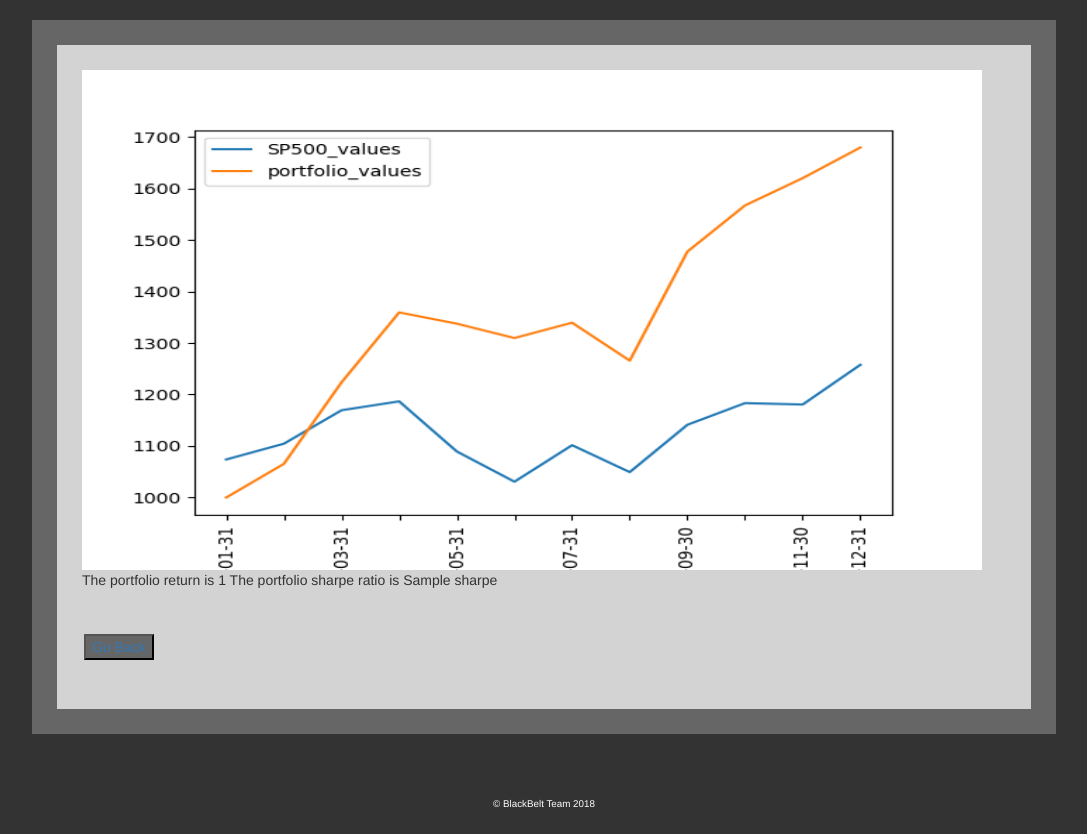
After one commit to hckerhx/EMSF_Web_Application-, a Flask app: page /result in a window 1280 px wide. The commit adds this page. Shown: the whole page, without its empty margins (96-1183 px from the left). Run offline with Flask 2, Linux system fonts and the light colour scheme; the visitor is signed in with stand-in values (Sample User, id 1); a database or web service that is not in the repository returns one stand-in record (values such as "Sample title"); some libraries are stand-ins or nearby versions.

Commit message:
main website update/integrated business logic/added result page/database system to be updated

```diff
--- a/EMSF_Web_Application/src/app.py
+++ b/EMSF_Web_Application/src/app.py
@@ -69,6 +69,18 @@ def register_user():
 
     return render_template("Pprofile.html", email=session['email'])
 
+@app.route('/result', methods=['POST', 'GET'])
+def user_result():
+    u_result = Database.find_one(collection='backtesting',
+                                      query={'user_email': session['email']})
+
+    p_return = u_result['stats']['total_return']
+    p_sharpe = u_result['stats']['sharpe']
+
+    #display profit and sharpe ratio on the website
+
+    return render_template("Rresult.html", p_return = p_return, p_sharpe = p_sharpe)#profit and sharpe ratio
+
 @app.route('/backtesting', methods=['POST', 'GET'])
 def user_portfolio():
     if request.method == 'POST':
@@ -76,7 +88,7 @@ def user_portfolio():
         new_asset['user_email'] = session['email']
         new_asset['weight'] = {}
 
-        for i in range(1,100):
+        for i in range(1,501):
             if request.form.get('asset' + str(i)) != None:
                 asset = request.form.get('asset' + str(i))
                 weight = float(request.form.get('weight' + str(i)))
@@ -105,11 +117,11 @@ def user_portfolio():
         with open("test/factor_data.json", "r") as factor_data_in:
             factor_data = json.load(factor_data_in)
 
-        print("new asset = ", new_asset)
         result = main_flow(asset_data, "Back-testing", new_asset, id_ticker_mapping, ticker_id_mapping, factor_data)
-        print(result)
+        result['user_email'] = session['email']
 
         Database.insert(collection='portfolio', data=new_asset)
+        Database.insert(collection='backtesting', data=result)
 
     return render_template('Bbacktesting.html')
 
--- a/EMSF_Web_Application/src/templates/Pportdom.html
+++ b/EMSF_Web_Application/src/templates/Pportdom.html
@@ -69,7 +69,6 @@
         </table>
         <button type="button" onclick="alert('You are going to add more assets!')">Add assets</button>-->
 
-
             <br><br>
             <h3>Time Horizon</h3>
             <table>
--- /dev/null
+++ b/EMSF_Web_Application/src/templates/Rresult.html
@@ -0,0 +1,23 @@
+{% extends "base.html" %}
+{% block content %}
+<div class="myapp">
+    <img src="{{ url_for('static', filename='img/back_res.png') }}" alt="stock trend" style="width:900px;height:500px;">
+
+    <table>
+        <tr>
+            The portfolio return is {{ p_return }}
+        </tr>
+        <tr>
+            The portfolio sharpe ratio is {{ p_sharpe }}
+        </tr>
+    </table>
+    <br><br>
+
+    <button class="submit"><a href="/backtesting">Go Back</a></button>
+
+    <br><br>
+</div>
+<footer>
+    <p class="copyright">© BlackBelt Team 2018</p>
+</footer>
+{% endblock %}
--- a/EMSF_Web_Application/src/templates/base.html
+++ b/EMSF_Web_Application/src/templates/base.html
@@ -22,7 +22,7 @@
                 var addRemove = addto;
                 next = next + 1;
                 var newAsset = '<input autocomplete="off" class="input form-control field'+next+'"  name="asset' + next + '" type="text">';
-                var newWeight = '<input autocomplete="off" class="input form-control field'+next+'" name="weight' + next + '" type="number">';
+                var newWeight = '<input autocomplete="off" class="input form-control field'+next+'" name="weight' + next + '" type="number" step="any">';
                 var assetAndWeight = '<div>' + newAsset + newWeight + '</div>';
                 var newInput = $(assetAndWeight);
                 var removeBtn = '<button id="remove' + (next - 1) + '" class="btn btn-danger remove-me" >-</button></div><div id="field">';
```
Also changed, not shown: EMSF_Web_Application/src/templates/Bbacktesting.html (+6 -2 lines), EMSF_Web_Application/src/templates/Pportcons.html (+0 -107 lines), EMSF_Web_Application/src/img/back_res.png, EMSF_Web_Application/src/static/img/back_res.png (added).
